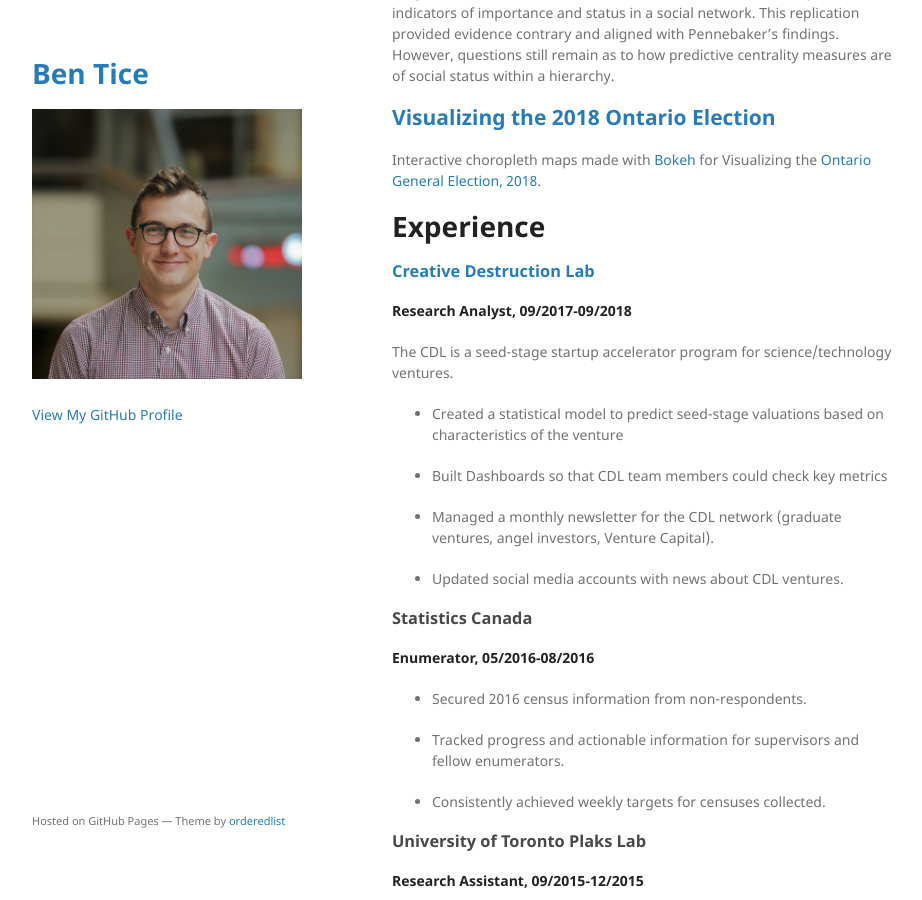
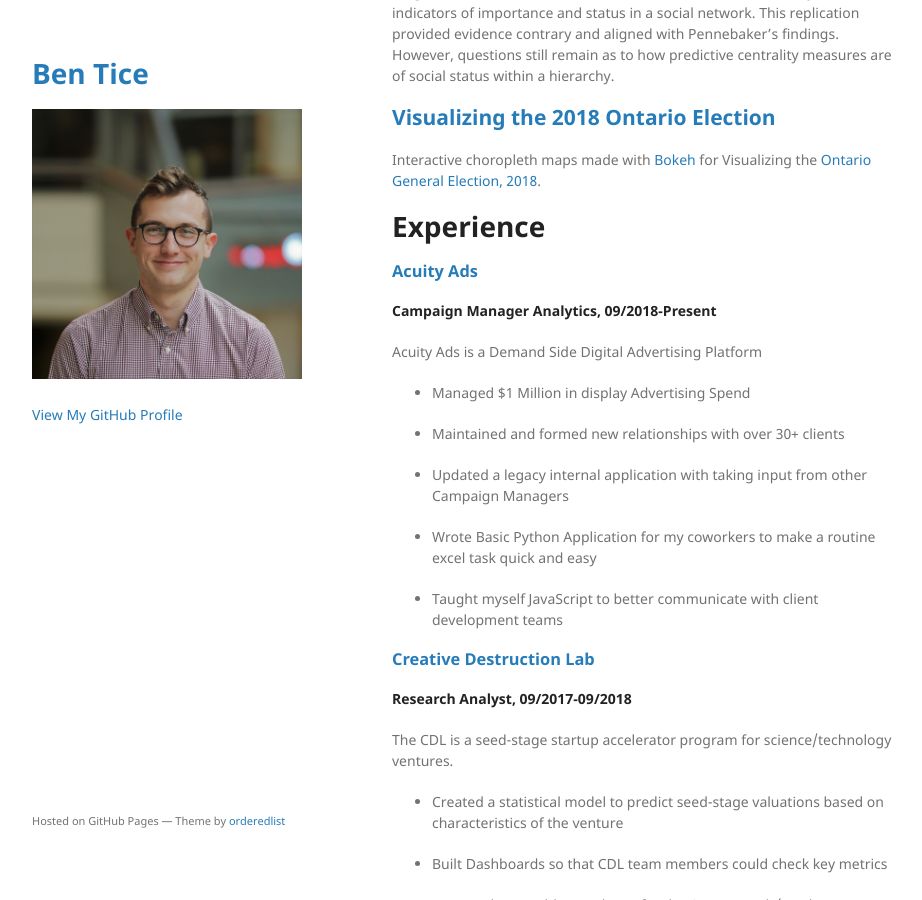
Before and after one commit to bentice/bentice.github.io, a Jekyll site: the page built from index.md, in a window 1280 px wide and 900 px high, scrolled down 423 px. Shown: the whole window, without its empty margins (178-1100 px from the left). Built offline with Jekyll 4.4.1, drawn with Linux system fonts in a browser that asks for light colours; the repository's description, which GitHub fills in, is left out; our own code applies the rules of GitHub Pages for plain Markdown files.

Commit message:
Added Campaign Manager

```diff
--- a/index.md
+++ b/index.md
@@ -18,6 +18,22 @@ Interactive choropleth maps made with [Bokeh](https://bokeh.pydata.org/en/latest
 
 
 # Experience
+
+### [Acuity Ads](https://www.acuityads.com/)
+**Campaign Manager Analytics, 09/2018-Present**
+
+Acuity Ads is a Demand Side Digital Advertising Platform
+
+* Managed $1 Million in display Advertising Spend
+
+* Maintained and formed new relationships with over 30+ clients
+
+* Updated a legacy internal application with taking input from other Campaign Managers
+
+* Wrote Basic Python Application for my coworkers to make a routine excel task quick and easy
+
+* Taught myself JavaScript to better communicate with client development teams
+
 
 ### [Creative Destruction Lab](https://www.creativedestructionlab.com/)
 **Research Analyst, 09/2017-09/2018**
```
